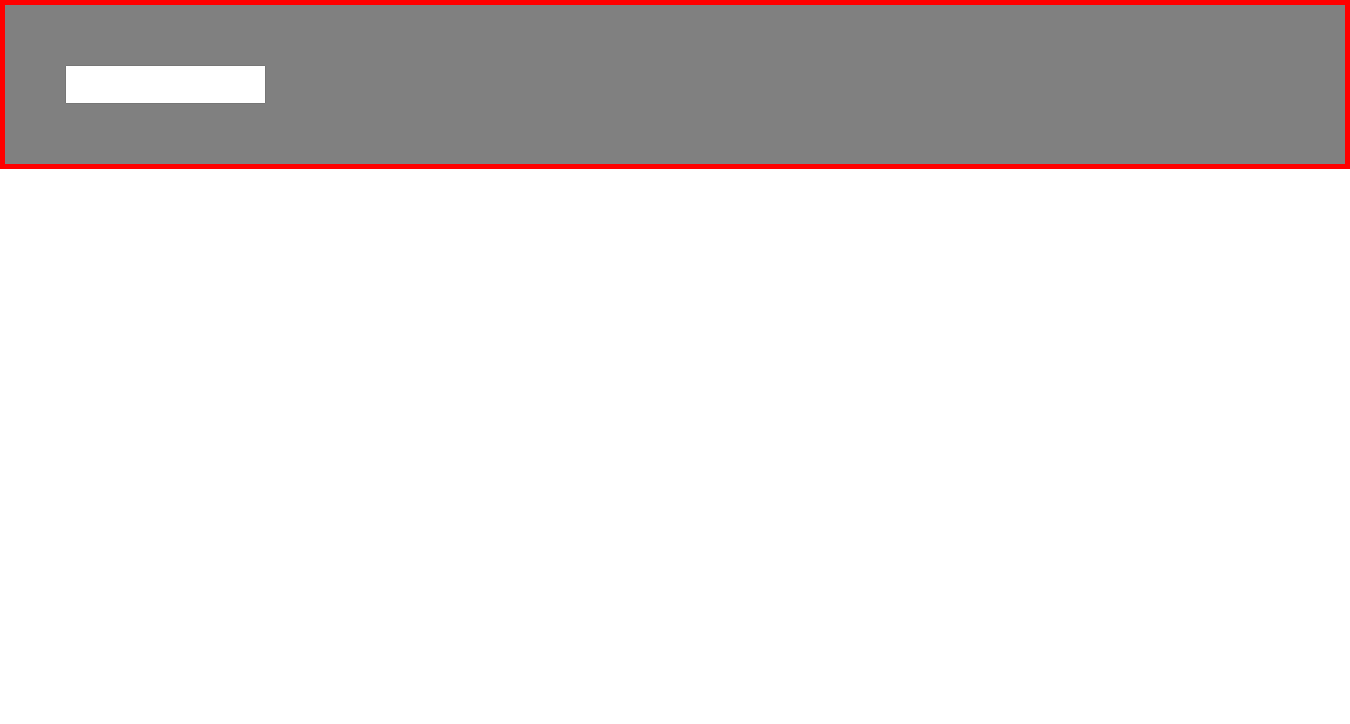
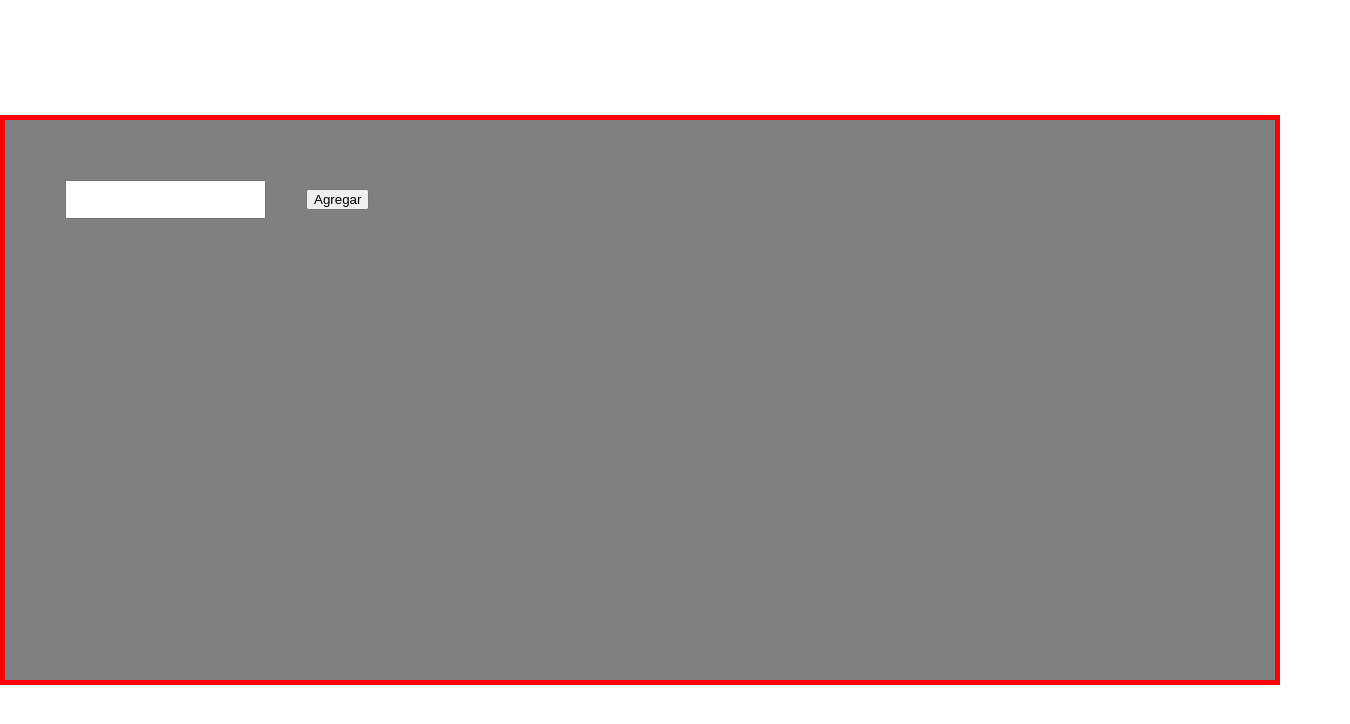
Before and after one commit to Ivanrodriguezr/practicaDev, a React (Create React App) app: page / in a window 1280 px wide. Shown: the top 724 px of the page, 1350 px wide, since content can reach past the window. Built offline with nearby package versions, Linux system fonts and the light colour scheme.

Commit message:
subo ultimos cambios

```diff
--- a/src/App.js
+++ b/src/App.js
@@ -1,27 +1,20 @@
 import React from 'react';
+import Contenedor from "./componentes/Contenedor";
 import styled from 'styled-components';
-import ComponenteApartado from "./componentes/ComponenteApartado";
+
+const Container = styled.div`
+  display: flex;
+  align-items: center;
+  height: 100vh;
+`;
 
 const App = () => {
   return (
-    <>
-      <Widget>
-          <CampoTexto type="text" id="campText" name="campoTexto"></CampoTexto>
-      </Widget>
-      <ComponenteApartado/>
-    </>
+    <Container>
+      <Contenedor />
+    </Container>
 
   );
 }
-const Widget = styled.div`
-width:100%;
-background-color:grey;
-padding:30px;
-border:5px solid red;
-`
-const CampoTexto = styled.input`
-position: relative;
-padding: 10px;
-margin: 30px;
-`
+
 export default App;
--- a/src/componentes/ComponenteApartado.js
+++ /dev/null
@@ -1,15 +0,0 @@
-import react from "react";
-
-const ComponenteApartado = () => {
-
-    return (
-
-        <div>
-
-        </div>
-
-    );
-
-}
-
-export default ComponenteApartado;
--- /dev/null
+++ b/src/componentes/Contenedor.js
@@ -0,0 +1,50 @@
+import React, { useState } from 'react';
+import styled from 'styled-components';
+import Tarea from './Tarea';
+
+const Widget = styled.div`
+    width:100%;
+    background-color:grey;
+    padding:30px;
+    border:5px solid red;
+    height: 500px;
+`;
+const CampoTexto = styled.input`
+    position: relative;
+    padding: 10px;
+    margin: 30px;
+`;
+
+const AddButton = styled.button`
+    margin-left: 10px;
+`;
+
+const Contenedor = () => {
+    const [input, setInput] = useState('');
+    const [listaDeTareas, setListaDeTareas] = useState([]);
+
+    const inputChange = (ev) => {
+        setInput(ev.target.value);
+    }
+
+    const onButtonClick = () => {
+        setListaDeTareas([ ...listaDeTareas, input ]);
+    }
+
+    return (
+      <Widget>
+          <CampoTexto onChange={inputChange} value={input} type="text" id="campText" name="campoTexto"></CampoTexto>
+          <AddButton onClick={onButtonClick}>
+            Agregar
+           </AddButton>
+           {
+            listaDeTareas.map( tarea => (
+                <Tarea nombre={tarea} />
+            ))
+           }
+      </Widget>
+    )
+}
+
+
+export default Contenedor;
--- /dev/null
+++ b/src/componentes/Tarea.js
@@ -0,0 +1,37 @@
+import React from 'react';
+import styled from 'styled-components';
+
+const Container = styled.div`
+    height: 30px;
+    background: white;
+    margin-top: 5px;
+    display: flex;
+    justify-content: space-around;
+    align-items: center;
+`;
+
+const Button = styled.button`
+    margin-right: 5px;
+`
+
+
+const Tarea = (props) => {
+
+    return (
+        <Container>
+            <div>
+                {props.nombre}
+            </div>
+            <div>
+                <Button>
+                    boton1
+                </Button>
+                <Button>
+                    boton 2
+                </Button>
+            </div>
+        </Container>
+    )
+}
+
+export default Tarea;
```
Also changed, not shown: 2 other files (tests, documents, lock files or other folders).
